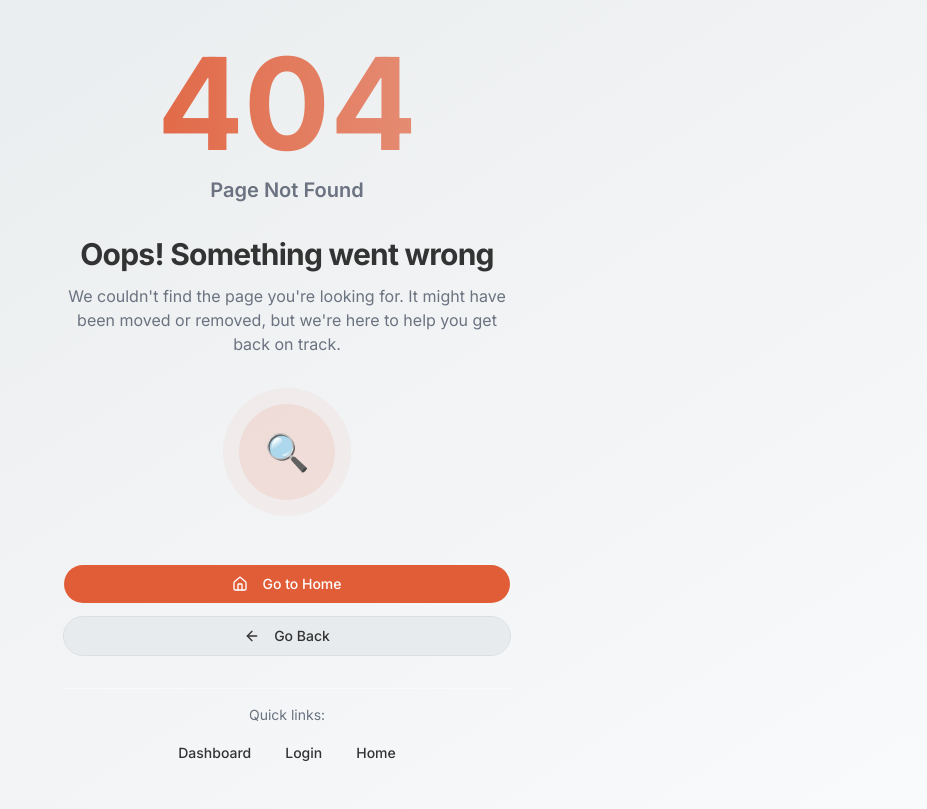
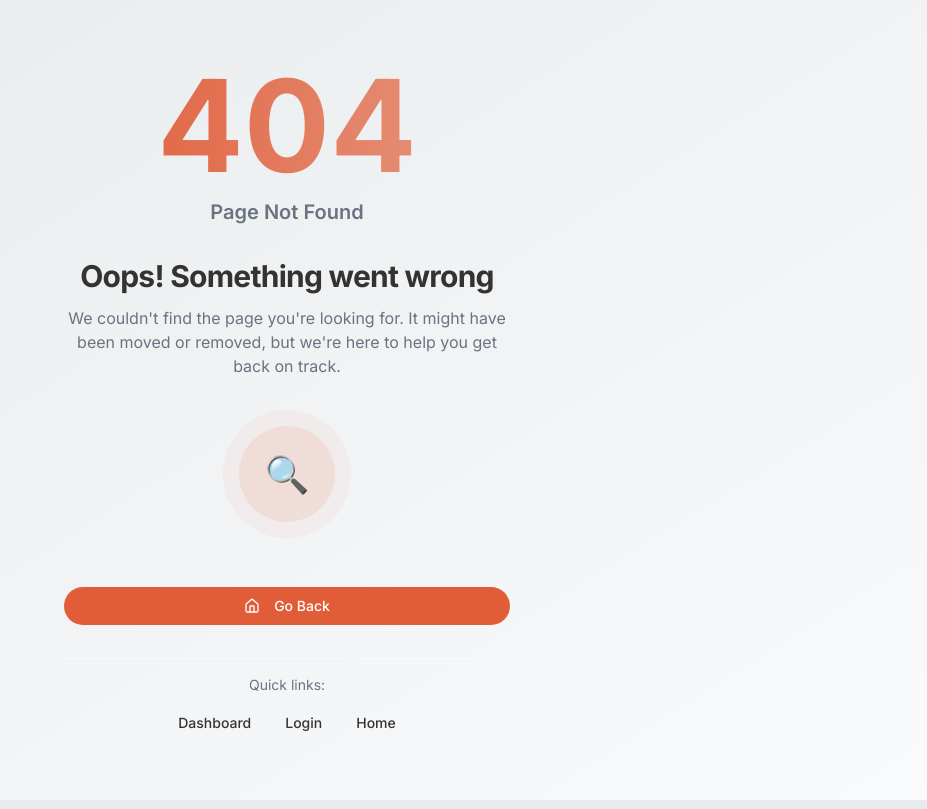
Before and after one commit to chickeeteettaz-art/flex-pay-project, a Next.js app: page /signup in a window 1280 px wide. Shown: the whole page, without its empty margins (353-1280 px from the left). Built offline with nearby package versions, Linux system fonts and the light colour scheme.

Commit message:
Code smell update

```diff
--- a/app/signup/page.tsx
+++ b/app/signup/page.tsx
@@ -44,18 +44,10 @@ export default function SignupPage() {
           <Link href="/" className="w-full">
             <Button className="w-full" size="lg">
               <Home className="mr-2 h-4 w-4" />
-              Go to Home
+              Go Back
             </Button>
           </Link>
-          <Button
-            variant="outline"
-            size="lg"
-            className="w-full"
-            onClick={() => window.history.back()}
-          >
-            <ArrowLeft className="mr-2 h-4 w-4" />
-            Go Back
-          </Button>
+
         </div>
 
         {/* Additional Links */}
```
Also changed, not shown: 1 other file (tests, documents, lock files or other folders).
